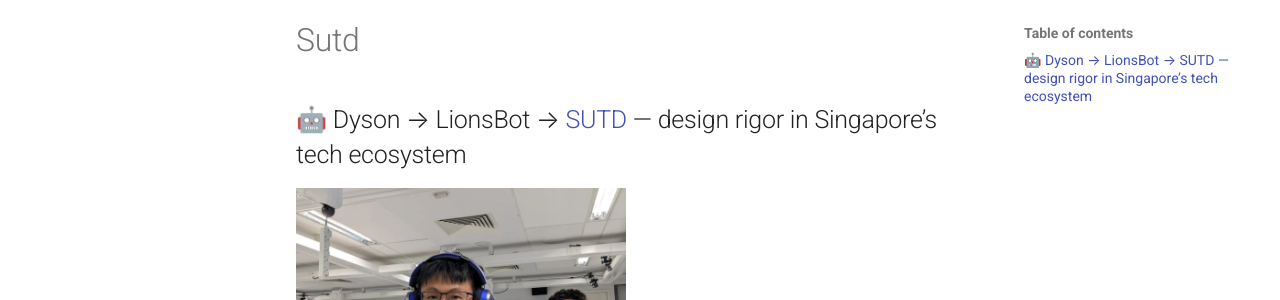
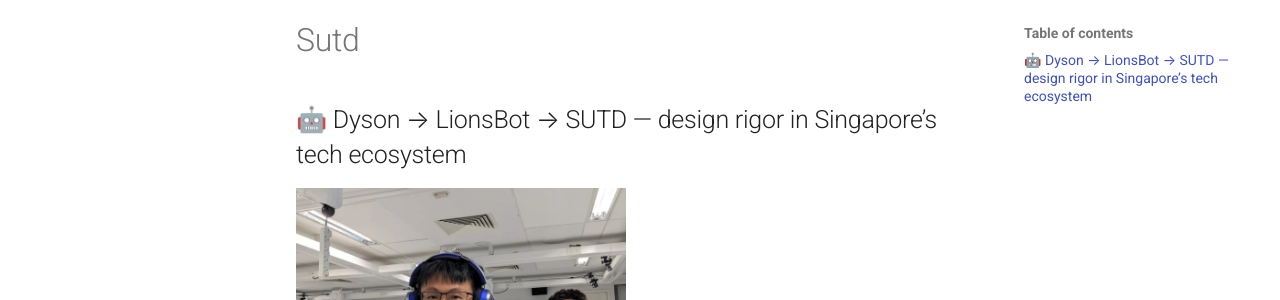
Before and after one commit to alvvvli/alvin-site, an MkDocs documentation site: the page built from docs/reflections/sutd.md, in a window 1280 px wide and 1263 px high. Shown: the part 126-426 px from the top of the window. Built offline with MkDocs 1.6.1 and Material for MkDocs 9.7.7, drawn with Linux system fonts in a browser that asks for light colours; part of the change alters nothing that is shown.

```diff
--- a/docs/reflections/sutd.md
+++ b/docs/reflections/sutd.md
@@ -1,4 +1,4 @@
-## 🤖 Dyson → LionsBot → [SUTD](https://www.sutd.edu.sg) — design rigor in Singapore’s tech ecosystem
+## 🤖 Dyson → LionsBot → SUTD — design rigor in Singapore’s tech ecosystem
 
 <div style="display:flex;flex-wrap:wrap;gap:10px">
   <img src="/alvin-site/JPG_VID/sutd.jpg" alt="Dyson Advanced Headset Lab" width="48%">
```
